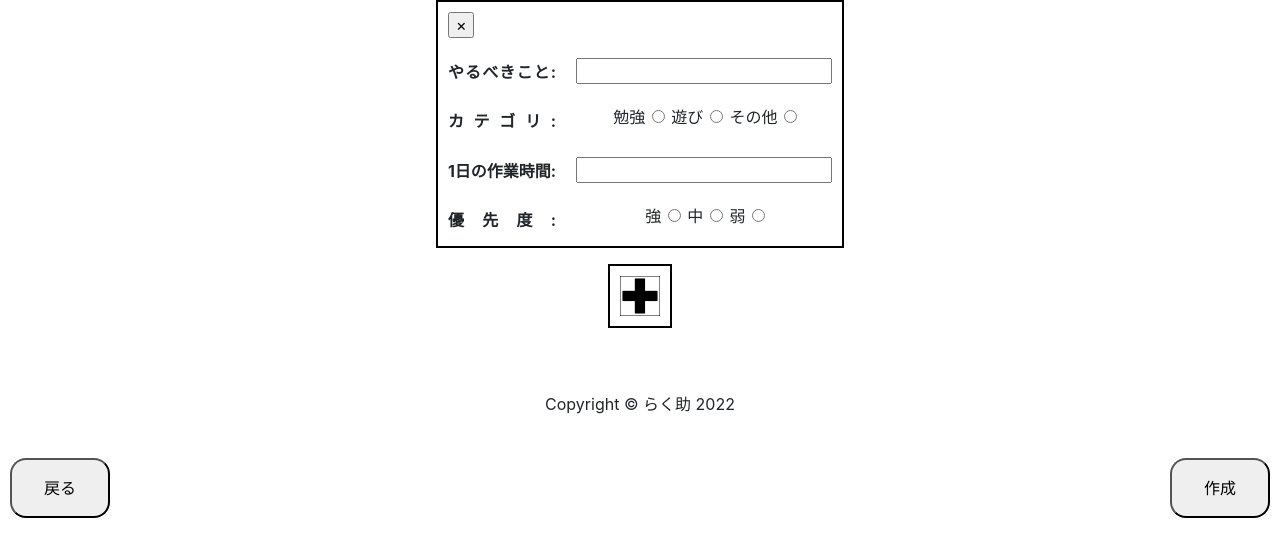
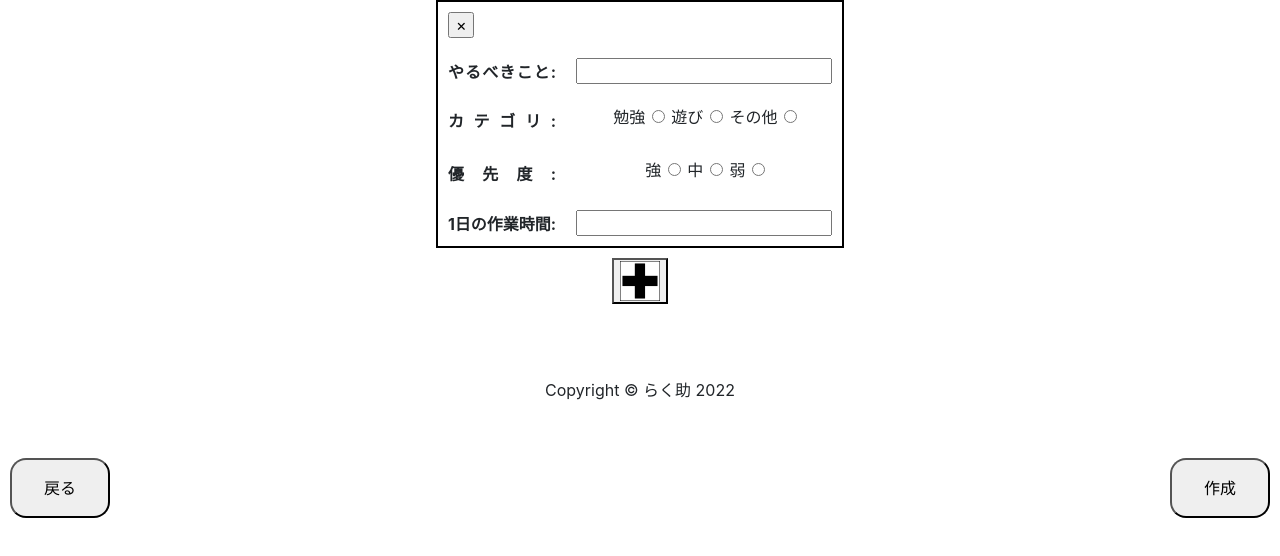
Before and after one commit to to-ru0125/rakusuketest, a Django app: page /makeschedule/ in a window 1280 px wide. Shown: the part 132-688 px from the top of the page. Run offline with Django 3.2, Linux system fonts and the light colour scheme; the visitor is signed in with stand-in values (Sample User, id 1); some libraries are stand-ins or nearby versions.

Commit message:
加藤皓太2022/11/25/16:32

```diff
--- a/rakusuke/rakusukeapp/templates/makeschedule.html
+++ b/rakusuke/rakusukeapp/templates/makeschedule.html
@@ -27,7 +27,7 @@
     <section>
         <form method="POST" enctype="multipart/form-data">
             {% csrf_token %}
-            <div class="form-group" id="list">
+            <div id="list">
                 <table class="list_var">
                     <tr>
                         <td>
@@ -36,7 +36,9 @@
                     </tr>
                     <tr style="text-align:center">
                         <th>やるべきこと:</th>
-                        <td><input type="text" id="list_0" name="do_0"></td>
+                        <td>
+                            <input id="list_0" name="do_0">
+                        </td>
                     </tr>
                     <tr style="text-align:center">
                         <th>カテゴリ:</th>
@@ -48,10 +50,6 @@
                         </td>
                     </tr>
                     <tr style="text-align:center">
-                        <th>1日の作業時間:</th>
-                        <td><input type="text" id="list_0" name="worktime_0"></td>
-                    </tr>
-                    <tr style="text-align:center">
                         <th>優先度:</th>
                         <td>
                             {% for priority in form.schedule_priority %}
@@ -60,17 +58,25 @@
                             {% endfor %}
                         </td>
                     </tr>
+                    <tr style="text-align:center">
+                        <th>1日の作業時間:</th>
+                        <td>
+                            <input id="list_0" name="worktime_0">
+                        </td>
+                    </tr>
                 </table>
             </div>
-            <table>
+            <table class="table-add">
                 <tr>
                     <td>
-                        <input class="list_add" type="image" src="{% static 'assets/img/appendButton.png' %}">
+                        <button class="list_add">
+                            <img src="{% static 'assets/img/appendButton.png' %}">
+                        </button>
                     </td>
                 </tr>
             </table>
             <button type="submit" class="right-btn">作成</button>
         </form>
-        <button class="left-btn" onclick="location.href='{% url  'rakusukeapp:fixedschedule' %}'">戻る</button>
+        <button class="left-btn" onclick="location.href='{% url  'rakusukeapp:index' %}'">戻る</button>
     </section>
 {% endblock %}
```
